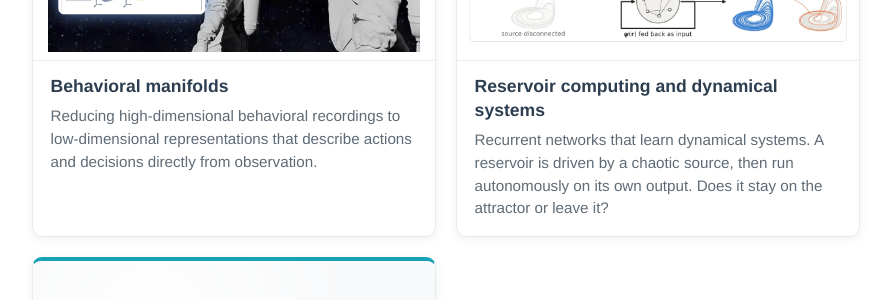
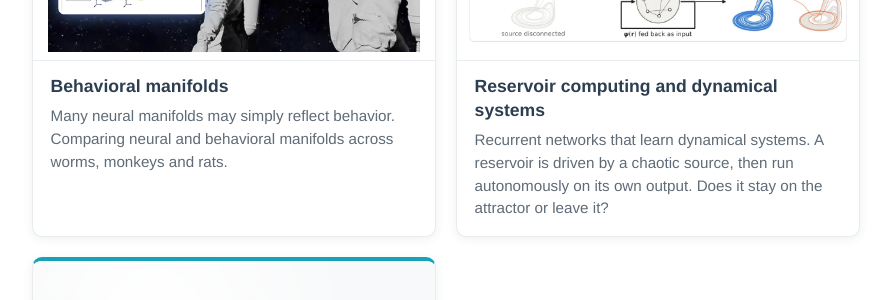
Before and after one commit to verzep/verzep.github.io, a Jekyll site: the page built from index.html, in a window 1280 px wide and 900 px high, scrolled down 1310 px. Shown: the part 153-453 px from the top of the window, without its empty margins (194-1085 px from the left). Built offline with Jekyll 4.4.1, drawn with Linux system fonts in a browser that asks for light colours.

Commit message:
Behavioral manifolds card: new text
Co-Authored-By: Claude Opus 5.5 <noreply@anthropic.com>
Claude-Session: https://claude.ai/code/session_01CwqDdQCySBvFSjsrqoBVJM

```diff
--- a/_data/projects.yaml
+++ b/_data/projects.yaml
@@ -33,7 +33,7 @@
 
 - id: manifolds
   title: Behavioral manifolds
-  text: Reducing high-dimensional behavioral recordings to low-dimensional representations that describe actions and decisions directly from observation.
+  text: Many neural manifolds may simply reflect behavior. Comparing neural and behavioral manifolds across worms, monkeys and rats.
   image: /images/research/behavioral-manifolds.webp
   image_alt: "Meme: astronauts saying 'Wait, it's all behavior?' and 'Always has been', over published neural-manifold examples from worms and mice"
   icon: manifold
```
